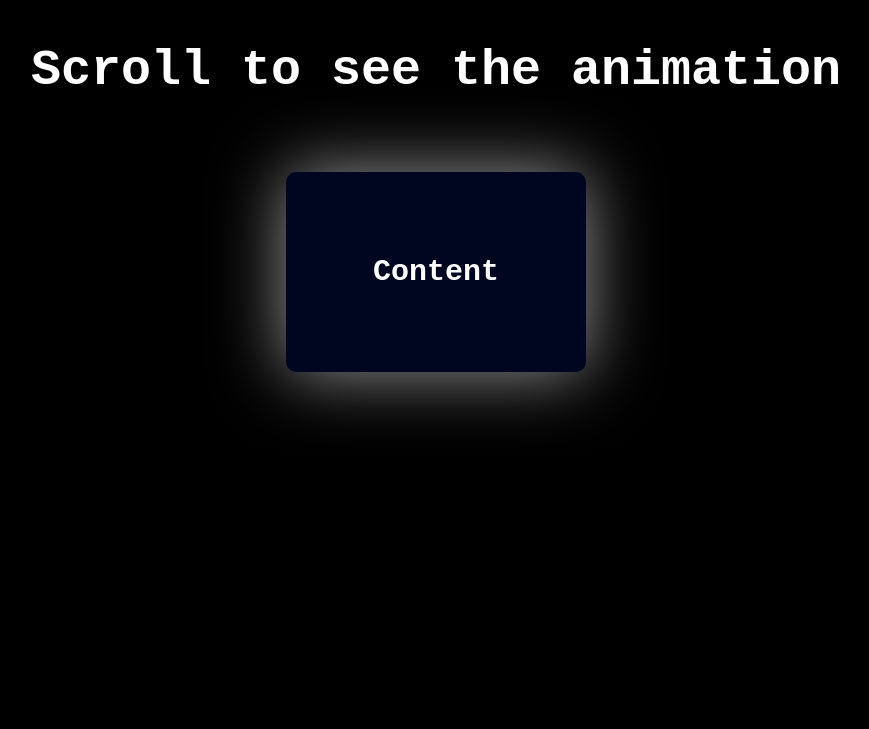
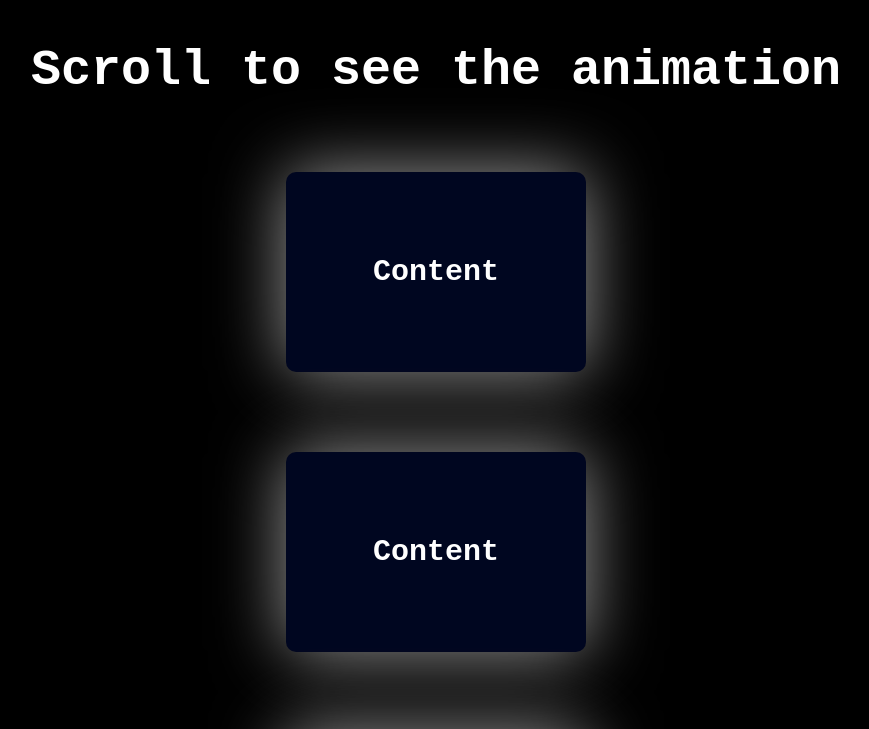
Before and after one commit to MH-Kniloy/Fifty-Day-Fifty-Projects, a plain HTML site: page 6. Scroll Animation/index.html in a window 1280 px wide. Shown: the top 729 px of the page, without its empty margins (204-1073 px from the left). Drawn offline with Linux system fonts and the light colour scheme.

Commit message:
js added

```diff
--- a/6. Scroll Animation/app.js
+++ b/6. Scroll Animation/app.js
@@ -0,0 +1,16 @@
+const boxes = document.querySelectorAll('.box')
+const boxesArr=Array.from(boxes)
+
+
+window.addEventListener('scroll', ()=>{
+
+       const triggerBottom=window.innerHeight/5*4;
+
+
+    boxesArr.map((box)=>{
+
+        const boxTop = box.getBoundingClientRect().top
+        triggerBottom > boxTop ? box.classList.add('show') : box.classList.remove('show')
+
+    })
+})
--- a/6. Scroll Animation/style.css
+++ b/6. Scroll Animation/style.css
@@ -10,6 +10,7 @@ body{
     font-family: monospace;
     background-color: rgb(0, 0, 0);
     color: white;
+    overflow-x: hidden;
 }
 
 h1{
```
